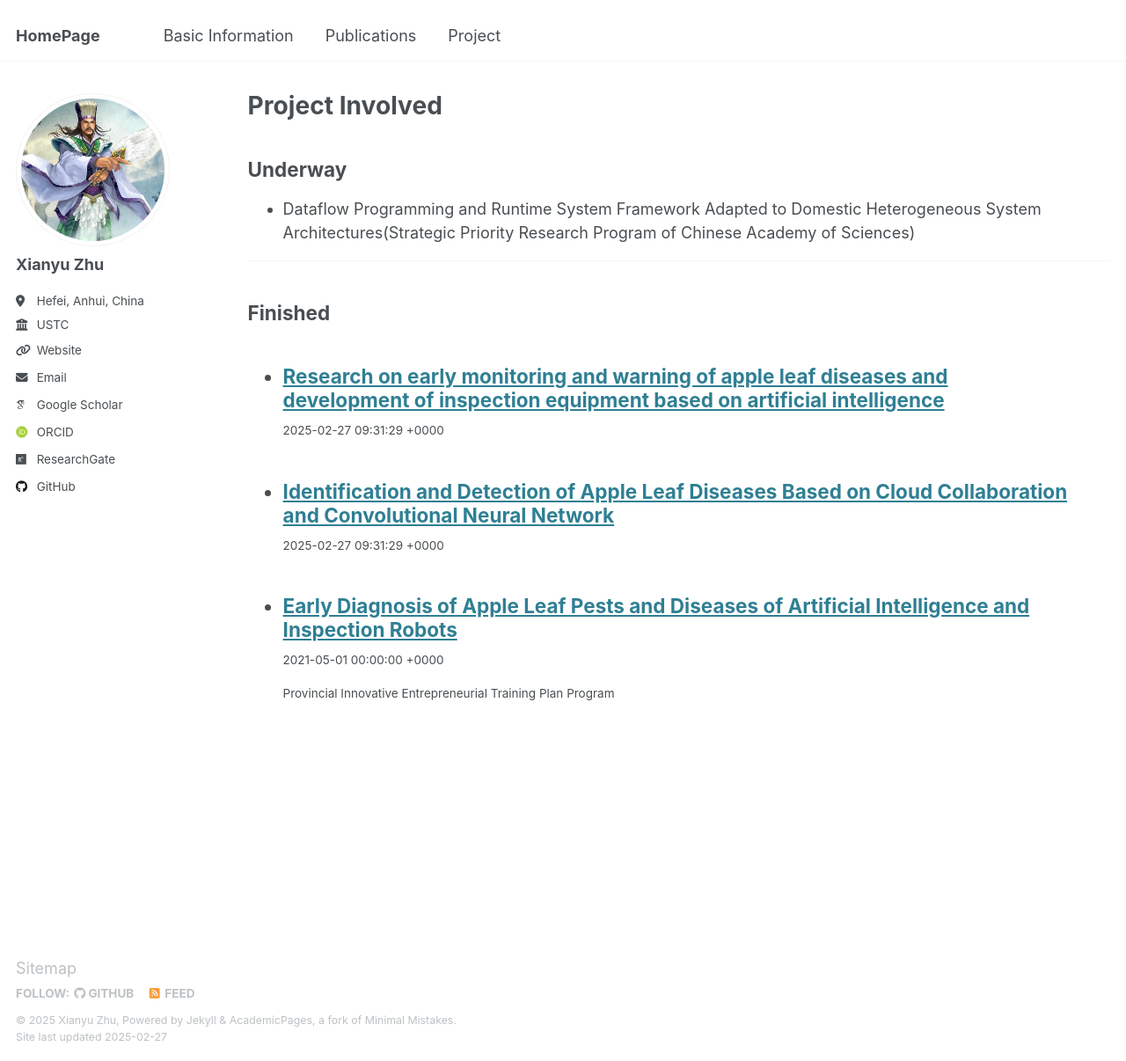
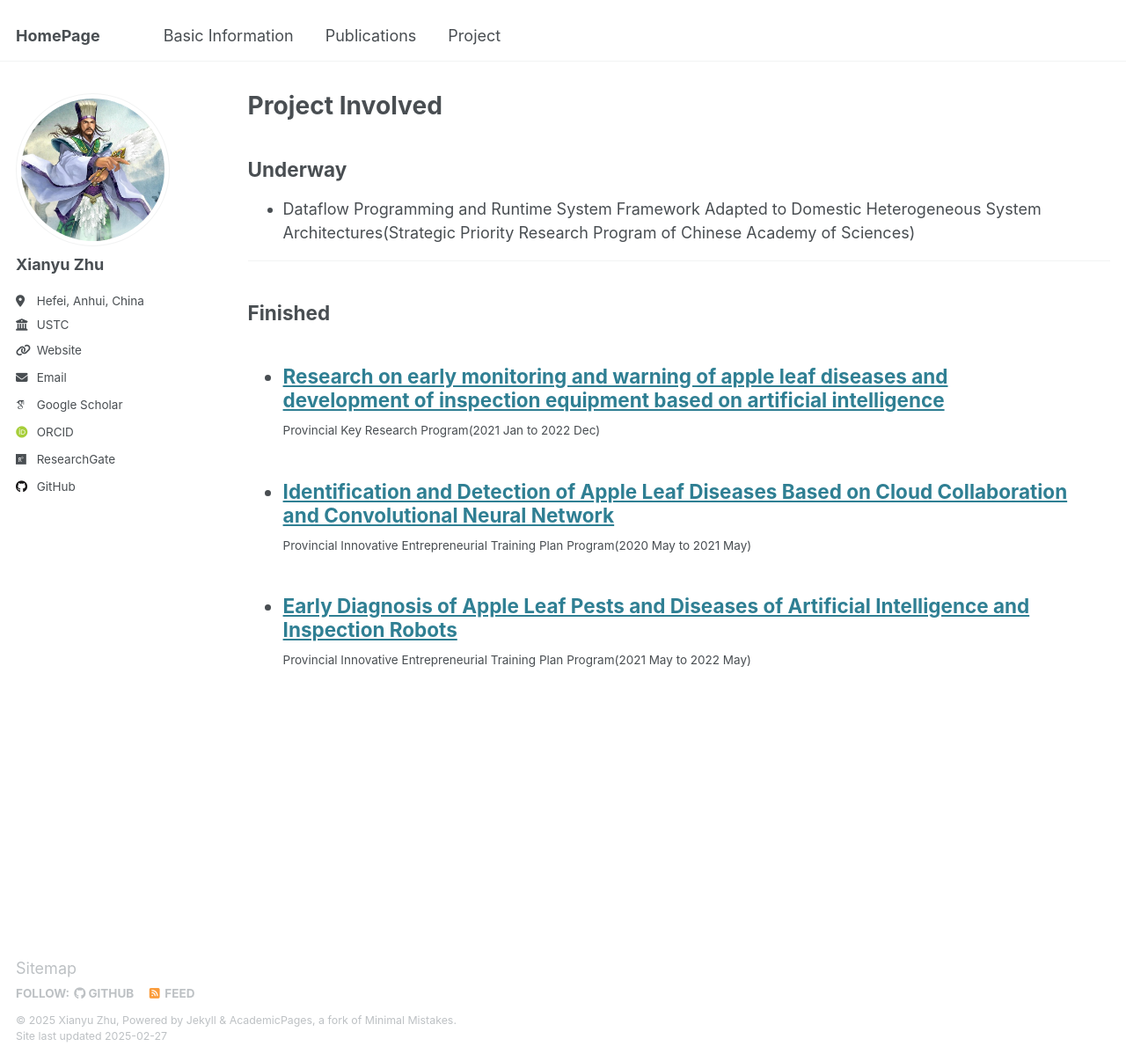
Before and after one commit to zhuxy-USTC/zhuxy-USTC.github.io, a Jekyll site: the page built from _pages/project.md, in a window 1280 px wide and 1206 px high. Shown: the whole window at 88% size. Built offline with Jekyll 4.4.1, drawn with Linux system fonts in a browser that asks for light colours; some web fonts are replaced.

Commit message:
update project

```diff
--- a/_includes/archive-single-talk.html
+++ b/_includes/archive-single-talk.html
@@ -38,7 +38,6 @@
       <p class="page__meta"><i class="fa fa-clock" aria-hidden="true"></i> {% include read-time.html %}</p>
     {% endif %}
 
-    {% if post.date %}<p class="archive__item-excerpt" itemprop="description">{{post.date}} </p>{% endif %}
     {% if post.project_type %}<p class="archive__item-excerpt" itemprop="description">{{post.project_type}} </p>{% endif %}
 
 	<!--
--- a/_projects/Early Diagnosis of Apple Leaf Pests and Diseases of Artificial Intelligence and Inspection Robots.md
+++ b/_projects/Early Diagnosis of Apple Leaf Pests and Diseases of Artificial Intelligence and Inspection Robots.md
@@ -3,9 +3,8 @@ title: "Early Diagnosis of Apple Leaf Pests and Diseases of Artificial Intellige
 collection: projects
 permalink: /projects/Early Diagnosis of Apple Leaf Pests and Diseases of Artificial Intelligence and Inspection Robots
 # venue: "UC San Francisco, Department of Testing"
-date: "2021 May -- 2022 May"
 # location: "San Francisco, California"
-project_type: "Provincial Innovative Entrepreneurial Training Plan Program"
+project_type: "Provincial Innovative Entrepreneurial Training Plan Program(2021 May to 2022 May)"
 ---
 
 
--- a/_projects/Identification and Detection of Apple Leaf Diseases Based on Cloud Collaboration and Convolutional Neural Network.md
+++ b/_projects/Identification and Detection of Apple Leaf Diseases Based on Cloud Collaboration and Convolutional Neural Network.md
@@ -5,6 +5,7 @@ permalink: /projects/Identification and Detection of Apple Leaf Diseases Based o
 # venue: "London School of Testing"
 # date: 2014-02-01
 # location: "London, UK"
+project_type: "Provincial Innovative Entrepreneurial Training Plan Program(2020 May to 2021 May)"
 ---
 
 * Build MEAN-SSD to detect the apple leaf diseases and pests
--- a/_projects/Research on early monitoring and warning of apple leaf diseases and development of inspection equipment based on artificial intelligence.md
+++ b/_projects/Research on early monitoring and warning of apple leaf diseases and development of inspection equipment based on artificial intelligence.md
@@ -5,6 +5,7 @@ permalink: /projects/Research on early monitoring and warning of apple leaf dise
 # venue: "Testing Institute of America 2014 Annual Conference"
 # date: 2014-03-01
 # location: "Los Angeles, CA"
+project_type: "Provincial Key Research Program(2021 Jan to 2022 Dec)"
 ---
 
 * Realize the automatic inspection in the orchard
```
